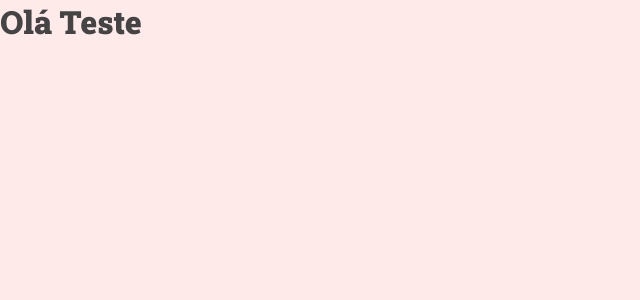
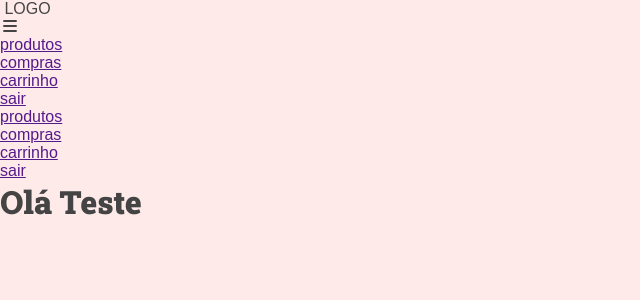
Before and after one commit to ericSilvaP/simple-ice-cream-parlor-system, a Django app: page / in a window 1280 px wide. Shown: the top 300 px of the page, without its empty margins (0-640 px from the left). Run offline with Django 5.2, Linux system fonts and the light colour scheme; some libraries are stand-ins or nearby versions.

Commit message:
style: header structure

```diff
--- /dev/null
+++ b/products/templates/products/partials/header.html
@@ -0,0 +1,41 @@
+<div id="header-container">
+  <header id="header">
+    <div class="logo-container">
+      <img src="" alt="" id="logo">
+      LOGO
+    </div>
+    <nav id="nav-container">
+      <div class="burger-menu-container">
+        <i class="fa-solid fa-bars"></i>
+      </div>
+      <ul id="nav-options">
+        <li class="nav-items">
+          <a href="" class="nav-link selected">produtos</a>
+        </li>
+        <li class="nav-items">
+          <a href="" class="nav-link">compras</a>
+        </li>
+        <li class="nav-items">
+          <a href="" class="nav-link">carrinho</a>
+        </li>
+        <li class="nav-items">
+          <a href="" class="nav-link">sair</a>
+        </li>
+      </ul>
+    </nav>
+  </header>
+  <ul id="lateral-menu">
+    <li class="nav-items">
+      <a href="" class="nav-link selected">produtos</a>
+    </li>
+    <li class="nav-items">
+      <a href="" class="nav-link">compras</a>
+    </li>
+    <li class="nav-items">
+      <a href="" class="nav-link">carrinho</a>
+    </li>
+    <li class="nav-items">
+      <a href="" class="nav-link">sair</a>
+    </li>
+  </ul>
+</div>
--- a/products/templates/products/products.html
+++ b/products/templates/products/products.html
@@ -3,5 +3,6 @@
   Produtos
 {% endblock title %}
 {% block content %}
+  {% include 'products/partials/header.html' %}
   <h1>Olá Teste</h1>
 {% endblock content %}
```
